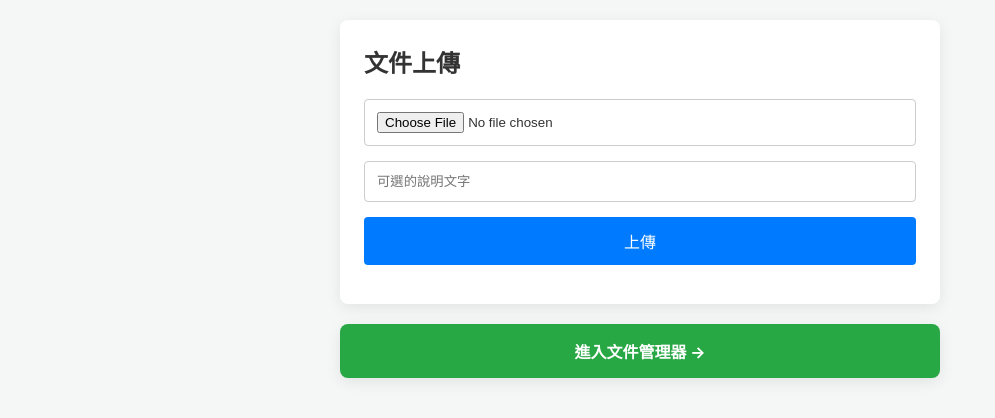
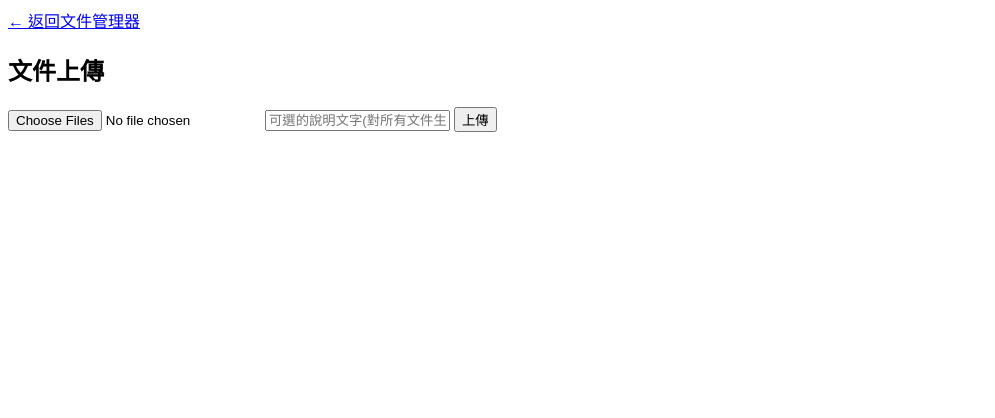
Before and after one commit to Solenyra/telegram-file-manager, a website: page views/dashboard.html in a window 1280 px wide. Shown: the whole page, without its empty margins (0-995 px from the left). Drawn offline with nearby package versions, Linux system fonts and the light colour scheme.

Commit message:
Update dashboard.html

```diff
--- a/views/dashboard.html
+++ b/views/dashboard.html
@@ -1,119 +1,19 @@
 <!DOCTYPE html>
 <html lang="zh-Hant">
 <head>
-  <meta charset="UTF-8">
-  <meta name="viewport" content="width=device-width, initial-scale=1.0">
-  <title>文件上傳</title>
-  <script src="https://cdn.jsdelivr.net/npm/axios/dist/axios.min.js"></script>
-  <style>
-    :root {
-      --primary-color: #007bff;
-      --background-color: #f4f7f6;
-      --card-background: #ffffff;
-      --text-color: #333;
-    }
-    body {
-      font-family: -apple-system, BlinkMacSystemFont, "Segoe UI", Roboto, "Helvetica Neue", Arial, sans-serif;
-      background-color: var(--background-color);
-      margin: 0;
-      padding: 20px;
-      color: var(--text-color);
-      display: flex;
-      justify-content: center;
-      align-items: flex-start;
-      min-height: 100vh;
-    }
-    .container {
-      width: 100%;
-      max-width: 600px;
-    }
-    .card {
-      background-color: var(--card-background);
-      padding: 24px;
-      border-radius: 8px;
-      box-shadow: 0 4px 15px rgba(0, 0, 0, 0.08);
-      margin-bottom: 20px;
-    }
-    h2 {
-      margin-top: 0;
-    }
-    #uploadForm input, #uploadForm button {
-      width: 100%;
-      padding: 12px;
-      margin-bottom: 15px;
-      box-sizing: border-box;
-      border-radius: 4px;
-      border: 1px solid #ccc;
-    }
-    #uploadForm button {
-      background-color: var(--primary-color);
-      color: white;
-      border: none;
-      cursor: pointer;
-      font-size: 16px;
-    }
-    .progress-area {
-      margin-top: 15px;
-      display: none;
-    }
-    .progress-bar-container {
-      width: 100%;
-      height: 20px;
-      background-color: #e9ecef;
-      border-radius: 4px;
-      overflow: hidden;
-    }
-    .progress-bar {
-      width: 0%;
-      height: 100%;
-      background-color: var(--primary-color);
-      text-align: center;
-      line-height: 20px;
-      color: white;
-      font-size: 12px;
-      transition: width 0.4s ease;
-    }
-    .manager-link {
-        display: block;
-        text-align: center;
-        padding: 15px;
-        background-color: #28a745;
-        color: white;
-        text-decoration: none;
-        font-weight: bold;
-        border-radius: 8px;
-        box-shadow: 0 4px 15px rgba(0, 0, 0, 0.08);
-    }
-    .notification {
-        position: fixed;
-        top: 20px;
-        right: 20px;
-        padding: 12px 20px;
-        border-radius: 5px;
-        color: white;
-        z-index: 1000;
-        font-weight: bold;
-    }
-    .notification.success { background-color: #28a745; }
-    .notification.error { background-color: #dc3545; }
-  </style>
+    <title>上傳文件</title>
 </head>
 <body>
   <div class="container">
+    <a href="/" class="manager-link" style="margin-bottom: 20px; text-align: left;">← 返回文件管理器</a>
     <div class="card">
       <h2>文件上傳</h2>
       <form id="uploadForm">
-        <input type="file" name="file" required />
-        <input type="text" name="caption" placeholder="可選的說明文字" />
+        <input type="file" name="files" required multiple />
+        <input type="text" name="caption" placeholder="可選的說明文字(對所有文件生效)" />
         <button type="submit">上傳</button>
       </form>
-      <div class="progress-area" id="progressArea">
-        <div class="progress-bar-container">
-          <div class="progress-bar" id="progressBar">0%</div>
-        </div>
       </div>
-    </div>
-    <a href="/manager" class="manager-link">進入文件管理器 →</a>
   </div>
   <script src="/script.js"></script>
 </body>
```
